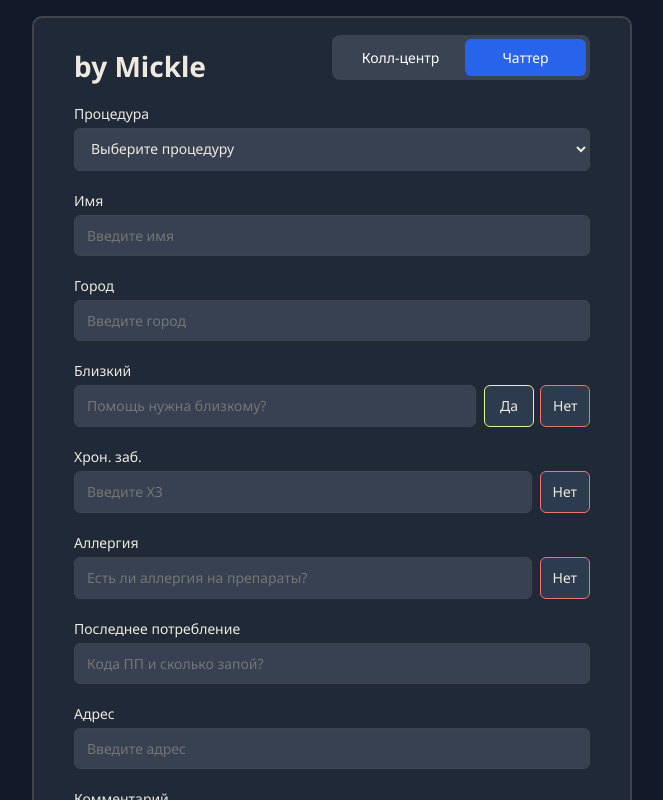
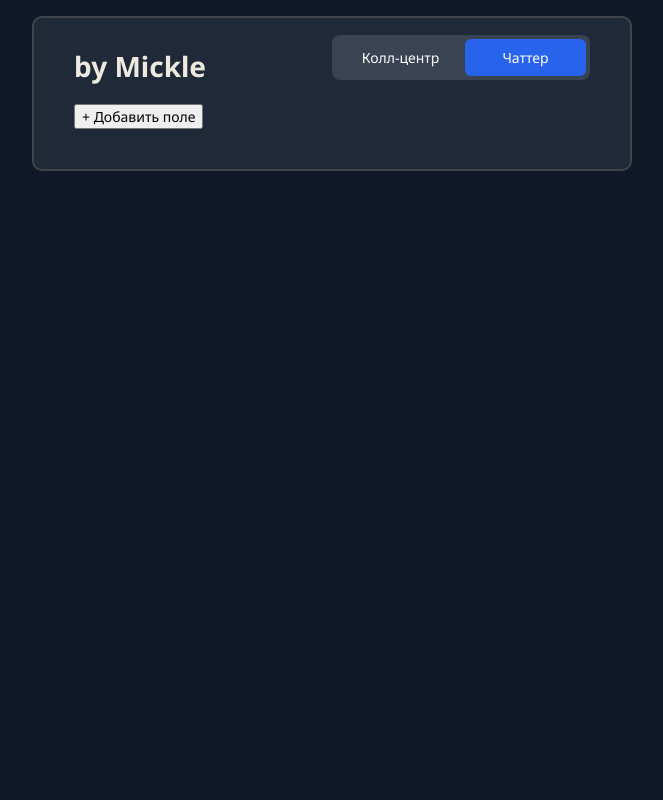
Before and after one commit to verestov/anamnesis-form, a React (Vite) app: page / in a window 1280 px wide. Both pictures are taken after a click on the button "Чаттер". Shown: the top 800 px of the page, without its empty margins (308-971 px from the left). Built offline with nearby package versions, Linux system fonts and the light colour scheme.

Commit message:
Added chatter add logic

```diff
--- a/src/App.jsx
+++ b/src/App.jsx
@@ -2,6 +2,7 @@ import { useEffect, useState } from 'react'
 import { generateTemplate } from './utils/generateTemplate'
 import AnamnesisForm from './components/AnamnesisForm'
 import RoleSwitcher from './components/RoleSwitcher'
+import Chatter from './components/Chatter'
 
 function App() {
 	const [role, setRole] = useState(() => {
@@ -63,6 +64,8 @@ function App() {
 					<RoleSwitcher role={role} setRole={setRole} />
 				</div>
 
+				{role === 'call-center' && (
+					<>
 						<AnamnesisForm
 							form={form}
 							handleChange={handleChange}
@@ -72,6 +75,9 @@ function App() {
 						<button className='copy-button' type='button' onClick={handleCopy}>
 							Копировать
 						</button>
+					</>
+				)}
+				{role === 'chatter' && <Chatter />}
 			</div>
 		</main>
 	)
--- /dev/null
+++ b/src/components/Chatter.jsx
@@ -0,0 +1,42 @@
+import React, { useState } from 'react'
+import ChatterField from './ChatterField'
+
+function Chatter() {
+	const [fields, setFields] = useState([])
+
+	const handleAddField = () => {
+		const newField = {
+			id: crypto.randomUUID(),
+			title: '',
+			text: '',
+		}
+
+		setFields([...fields, newField])
+	}
+
+	const handleFieldChange = (id, fieldName, value) => {
+		setFields(
+			fields.map(field =>
+				field.id === id ? { ...field, [fieldName]: value } : field,
+			),
+		)
+	}
+
+	return (
+		<div className='chatter'>
+			{fields.map(field => (
+				<ChatterField
+					key={field.id}
+					field={field}
+					onChange={handleFieldChange}
+				/>
+			))}
+
+			<button type='button' onClick={handleAddField}>
+				+ Добавить поле
+			</button>
+		</div>
+	)
+}
+
+export default Chatter
--- /dev/null
+++ b/src/components/ChatterField.jsx
@@ -0,0 +1,20 @@
+function ChatterField({ field, onChange }) {
+	return (
+		<div className='chatter-field'>
+			<input
+				type='text'
+				placeholder='Название'
+				value={field.title}
+				onChange={event => onChange(field.id, 'title', event.target.value)}
+			/>
+
+			<textarea
+				placeholder='Введите текст'
+				value={field.text}
+				onChange={event => onChange(field.id, 'text', event.target.value)}
+			/>
+		</div>
+	)
+}
+
+export default ChatterField
```
Lines whose indentation alone changed are shown as unchanged.
